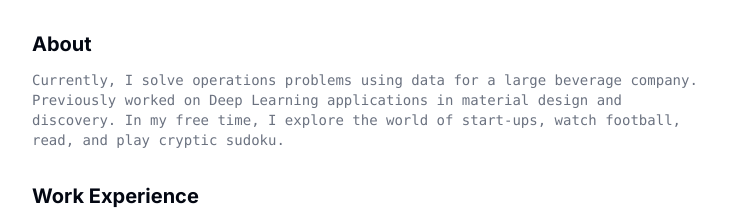
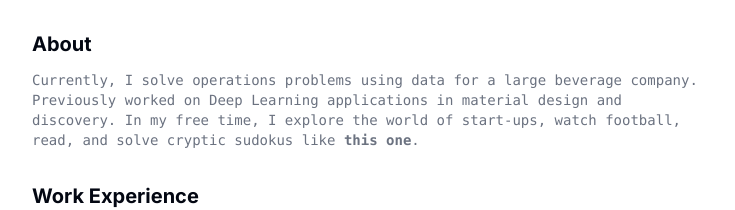
Before and after one commit to imrajjain/my-landing-page, a Next.js app: page / in a window 1280 px wide. Shown: the part 188-398 px from the top of the page, without its empty margins (272-1007 px from the left). Built offline with nearby package versions, Linux system fonts and the light colour scheme.

Commit message:
added sudoku link

```diff
--- a/src/app/page.tsx
+++ b/src/app/page.tsx
@@ -95,7 +95,7 @@ export default function Page() {
         <Section>
           <h2 className="text-xl font-bold">About</h2>
           <p className="text-pretty font-mono text-sm text-muted-foreground">
-            {RESUME_DATA.summary}<a className="hover:underline" href="https://app.crackingthecryptic.com/rLNbnB6FnD">cryptic sudoku</a>.
+            {RESUME_DATA.summary}<a className="font-bold hover:underline" href="https://sudokupad.app/kknb9z9cjy">this one</a>.
           </p>
         </Section>
         <Section>
--- a/src/data/resume-data.tsx
+++ b/src/data/resume-data.tsx
@@ -27,7 +27,7 @@ export const RESUME_DATA = {
   about:
     "👋Hi, There!",
   summary:
-    "Currently, I solve operations problems using data for a large beverage company. Previously worked on Deep Learning applications in material design and discovery. In my free time, I explore the world of start-ups, watch football, read, and play ",
+    "Currently, I solve operations problems using data for a large beverage company. Previously worked on Deep Learning applications in material design and discovery. In my free time, I explore the world of start-ups, watch football, read, and solve cryptic sudokus like ",
   avatarUrl: "https://avatars.githubusercontent.com/u/125467983?v=4",
   personalWebsiteUrl: "",
   contact: {
```
